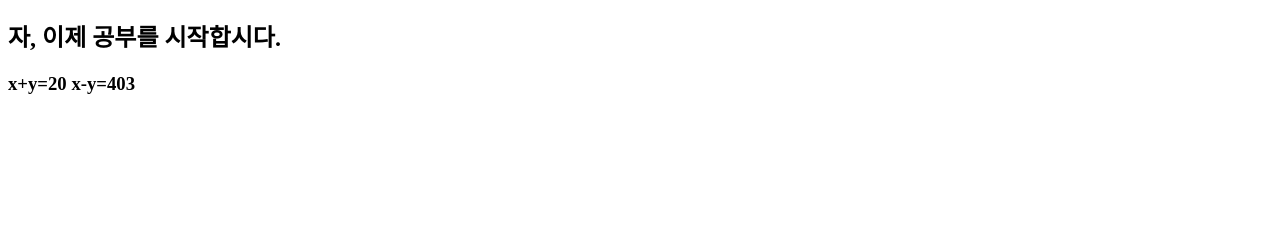
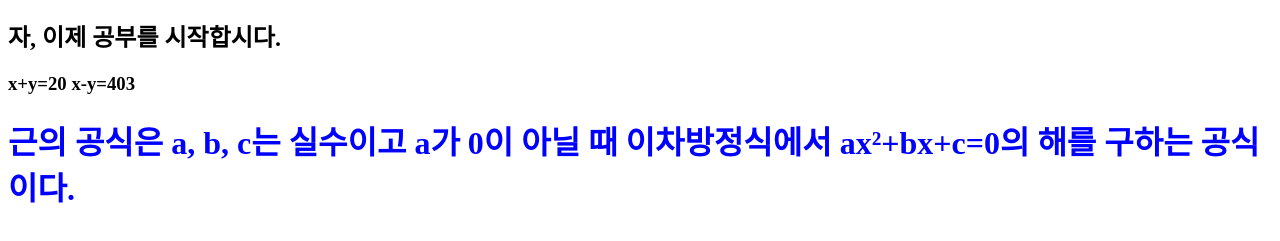
Before and after one commit to CreatorHun/myhome2, a plain HTML site: page index.html in a window 1280 px wide. Shown: the part 57-298 px from the top of the page. Drawn offline with Linux system fonts and the light colour scheme.

Commit message:
Update index.html

```diff
--- a/index.html
+++ b/index.html
@@ -6,5 +6,7 @@
             <h1>김쌤의 공부방에 오신 것을 환영합니다.</h1>
             <h2>자, 이제 공부를 시작합시다.</h2>
             <h3> x+y=20 x-y=403 </h3>
+
+            <h1 style="color:blue"> 근의 공식은 a, b, c는 실수이고 a가 0이 아닐 때 이차방정식에서 ax²+bx+c=0의 해를 구하는 공식이다.</h1>
 </body>
 </html>
```
